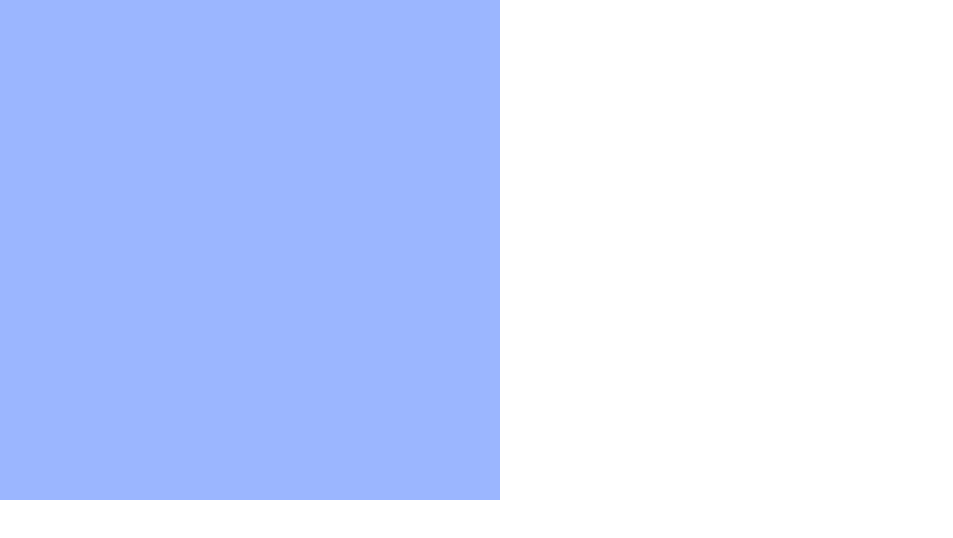
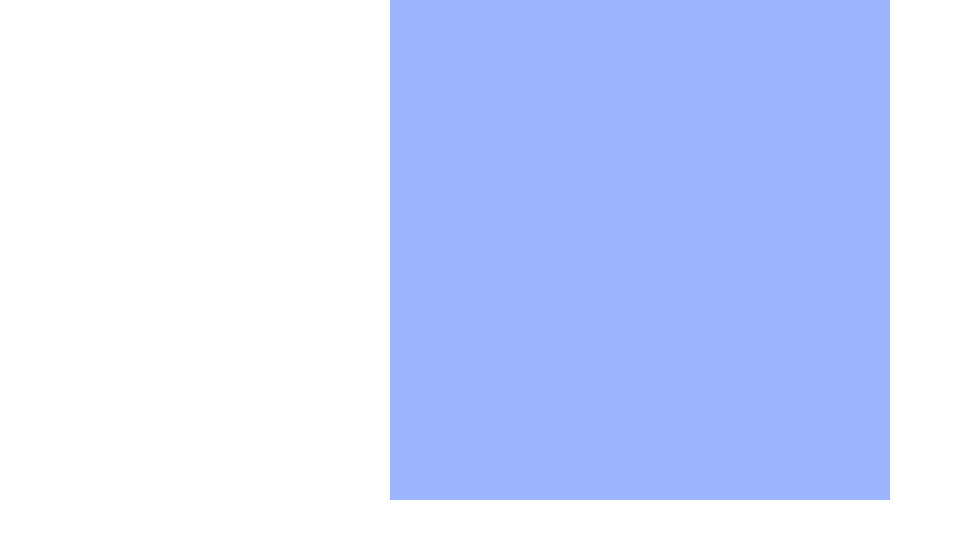
Before and after one commit to lolasanchezz/ascii-drawing-website, a Next.js app: page / in a window 1280 px wide. Shown: the top 538 px of the page, without its empty margins (0-953 px from the left). Built offline with nearby package versions, Linux system fonts and the light colour scheme.

Commit message:
ratios figured out i think

```diff
--- a/src/app/page.module.css
+++ b/src/app/page.module.css
@@ -1,6 +1,17 @@
 .easelDiv {
-  font-size: 10;
+
   color: black;
 
   background-color: rgb(155, 182, 255);
 }
+
+.char {
+  min-width: 15px;
+  min-height: 15px;
+}
+
+.main {
+  display: flex;
+  justify-content: center;
+  align-items: center;
+}
--- a/src/app/page.tsx
+++ b/src/app/page.tsx
@@ -14,8 +14,10 @@ export default function Home() {
 }
 
 const Easel = (props: { width: number; height: number }) => {
-  const fontHeight = 10;
-  const fontWidth = 5;
+  const styleFontHeight = 12;
+  const fontHeight = styleFontHeight * 1.2;
+ const fontWidth = styleFontHeight * 0.56;
+
   const [mouseDown, setMouseDown] = useState(false);
   const [finalRender, setFinalRender] = useState([] as string[][]);
 
@@ -24,7 +26,9 @@ const Easel = (props: { width: number; height: number }) => {
     for (let i = 0; i < props.height / fontHeight; i++) {
       tmpArray[i] = [];
       for (let j = 0; j < props.width / fontWidth; j++) {
-        tmpArray[i].push(" ");
+        //tmpArray[i].push("#");
+        tmpArray[i].push("⠀");
+
       }
     }
     setFinalRender(tmpArray);
@@ -52,7 +56,7 @@ const Easel = (props: { width: number; height: number }) => {
   return (
     <div
       className={styles.easelDiv}
-      style={{ width: props.width, height: props.height }}
+      style={{ width: `${props.width}px`, height: `${props.height}px`, fontSize: styleFontHeight}}
       onMouseDown={(e) => {
         e.preventDefault()
         setMouseDown(true);
@@ -65,6 +69,7 @@ const Easel = (props: { width: number; height: number }) => {
             {row.map((char, j) => {
               return (
                 <span
+                className = {styles.char}
                   key={j}
                   onMouseOver={(client) => {
                     if (mouseDown) {
```
